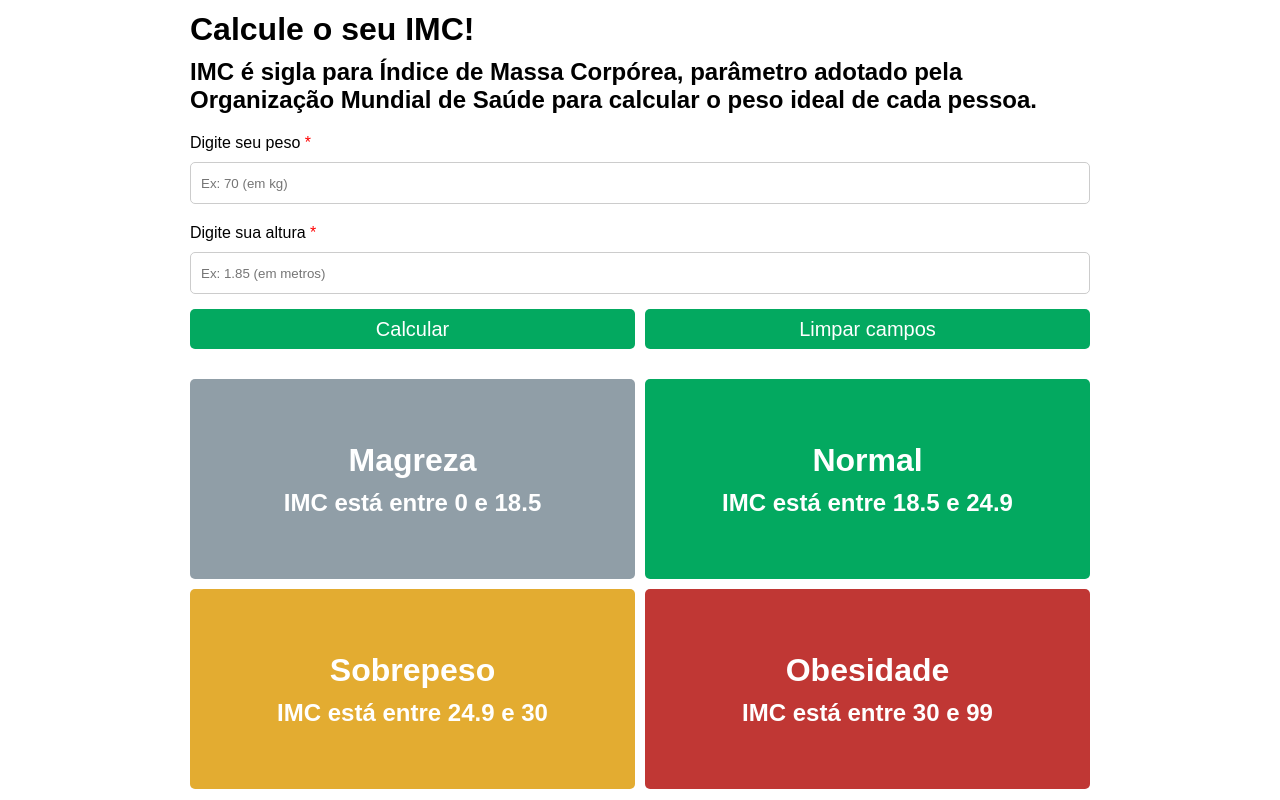
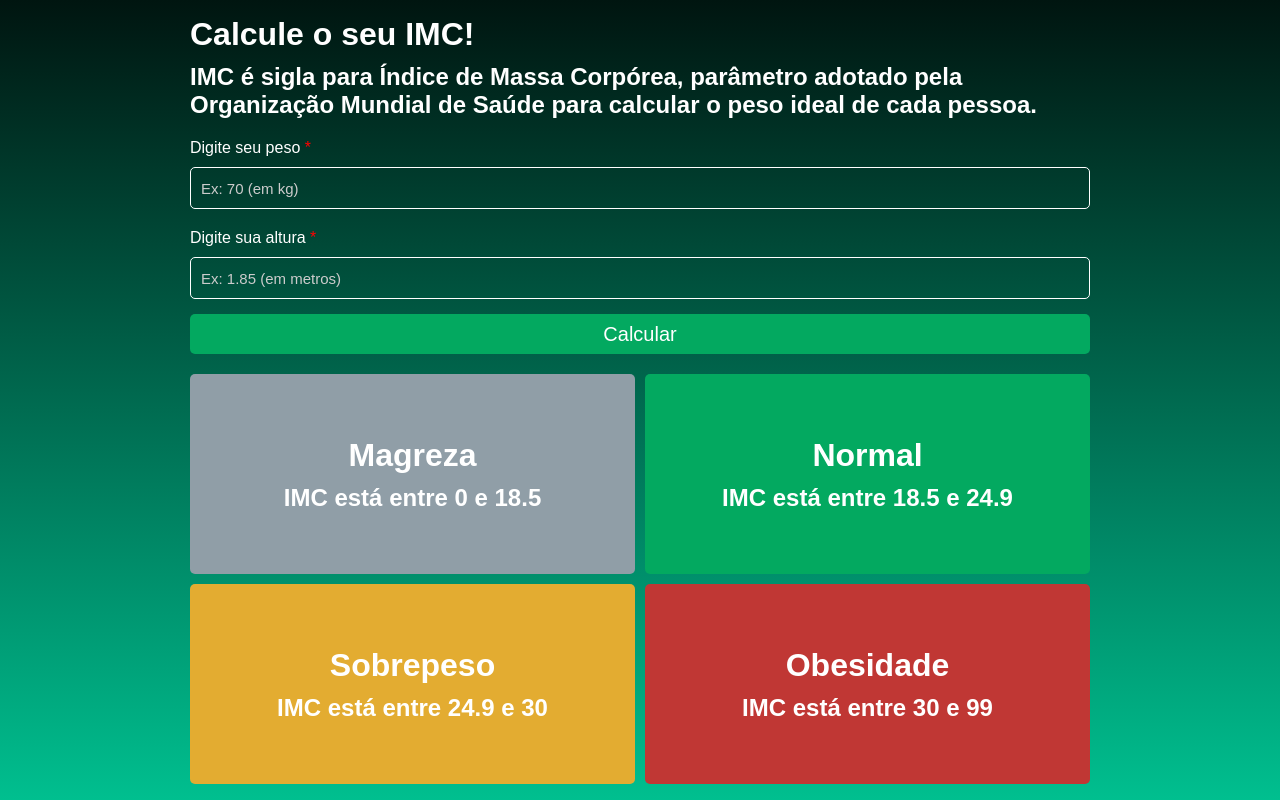
Before and after one commit to gabrielcastr0/imc-calculator, a React (Vite) app: page / in a window 1280 px wide. Built offline with nearby package versions, Linux system fonts and the light colour scheme.

Commit message:
feat: Adding new logical and new styles

```diff
--- a/src/pages/Home/index.tsx
+++ b/src/pages/Home/index.tsx
@@ -9,16 +9,16 @@ function Home() {
   const [imc, setImc] = useState<number>(0);
 
   const handleClick = () => {
+
     const weightValue = Number.parseInt(weightRef.current!.value);
     const heightValue = Number.parseFloat(heightRef.current!.value);
 
-    const result = Number.parseFloat((weightValue / (heightValue * heightValue)).toFixed(2));
-
-    setImc(result);
-    alert(result);
-
-    console.log('peso 👉️', weightRef?.current?.value);
-    console.log('altura 👉️', heightRef?.current?.value);
+    if(weightValue && heightValue > 0){
+      const result = Number.parseFloat((weightValue / (heightValue * heightValue)).toFixed(2));
+      setImc(result);
+    }else{
+      alert("Informe os valores, seu leigo!");
+    }
   }
 
   const handleClickClean = () => {
@@ -44,7 +44,7 @@ function Home() {
 
           <Styled.InputWrapper>
             <Styled.InputLabel>Digite sua altura <span>*</span></Styled.InputLabel>
-            <Styled.Input type="text" placeholder="Ex: 1.85 (em metros)" ref={heightRef} />
+            <Styled.Input type="number" placeholder="Ex: 1.85 (em metros)" ref={heightRef} />
           </Styled.InputWrapper>
         </Styled.InputArea>
 
@@ -52,9 +52,12 @@ function Home() {
             <Styled.Button type="button" onClick={handleClick}>
               <Styled.TextButton>Calcular</Styled.TextButton>
             </Styled.Button>
-            <Styled.Button type="button" onClick={handleClickClean}>
-              <Styled.TextButton>Limpar campos</Styled.TextButton>
-            </Styled.Button>
+
+            {imc > 0 && (
+              <Styled.Button type="button" onClick={handleClickClean}>
+                <Styled.TextButton>Limpar campos</Styled.TextButton>
+              </Styled.Button>
+            )}
         </Styled.ButtonWrapper>
       </Styled.LeftArea>
 
--- a/src/pages/Home/styled.ts
+++ b/src/pages/Home/styled.ts
@@ -6,14 +6,16 @@ export const Container = styled.div`
   justify-content: center;
   align-items: center;
   padding: 0 30px;
-  gap: 30px;
+  background: #00bf8f;
+  background: -webkit-linear-gradient(to bottom, #001510, #00bf8f);
+  background: linear-gradient(to bottom, #001510, #00bf8f);
 `;
 
 export const Wrapper = styled.div`
   max-width: 900px;
   display: flex;
   flex-direction: column;
-  gap: 30px;
+  gap: 20px;
 `;
 
 export const LeftArea = styled.div``;
@@ -24,9 +26,13 @@ export const TextWrapper = styled.div`
   gap: 10px;
 `;
 
-export const Title = styled.h1``;
+export const Title = styled.h1`
+  color: #fff;
+`;
 
-export const Subtitle = styled.h2``;
+export const Subtitle = styled.h2`
+  color: #fff;
+`;
 
 export const InputArea = styled.form`
   display: flex;
@@ -42,6 +48,8 @@ export const InputWrapper = styled.div`
 `;
 
 export const InputLabel = styled.label`
+  color: #fff;
+
   span{
     color: red;
   }
@@ -50,9 +58,16 @@ export const InputLabel = styled.label`
 export const Input = styled.input`
   border: none;
   height: 40px;
-  border: 1px solid #ccc;
+  border: 1px solid #fff;
   border-radius: 5px;
   padding-left: 10px;
+  background: transparent;
+  color: #fff;
+  font-size: 15px;
+
+  ::placeholder{
+    color: #ccc;
+  }
 `;
 
 export const ButtonWrapper = styled.div`
@@ -62,6 +77,9 @@ export const ButtonWrapper = styled.div`
 `;
 
 export const Button = styled.button`
+  display: flex;
+  align-items: center;
+  justify-content: center;
   height: 40px;
   width: 100%;
   border: none;
```
